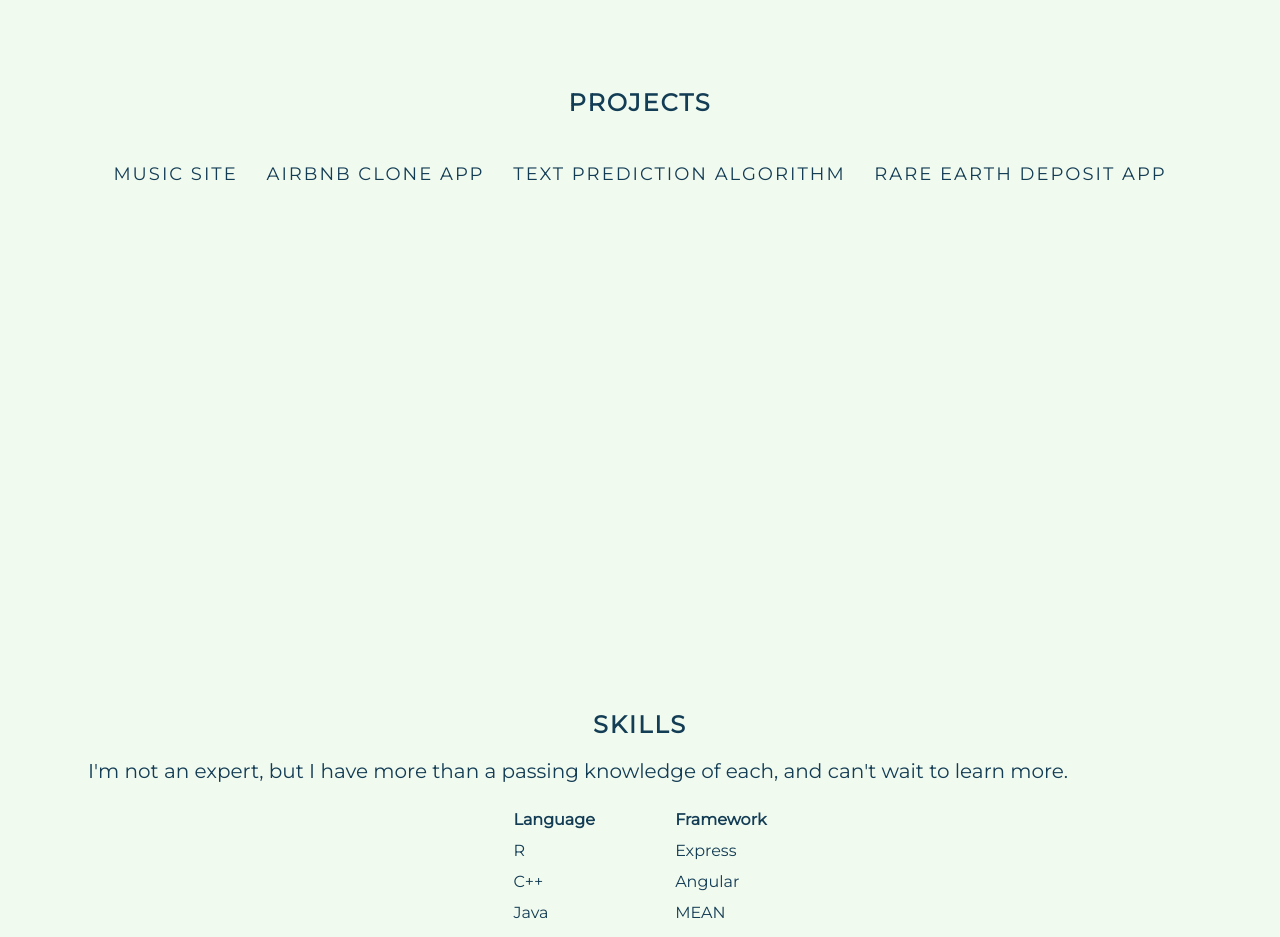
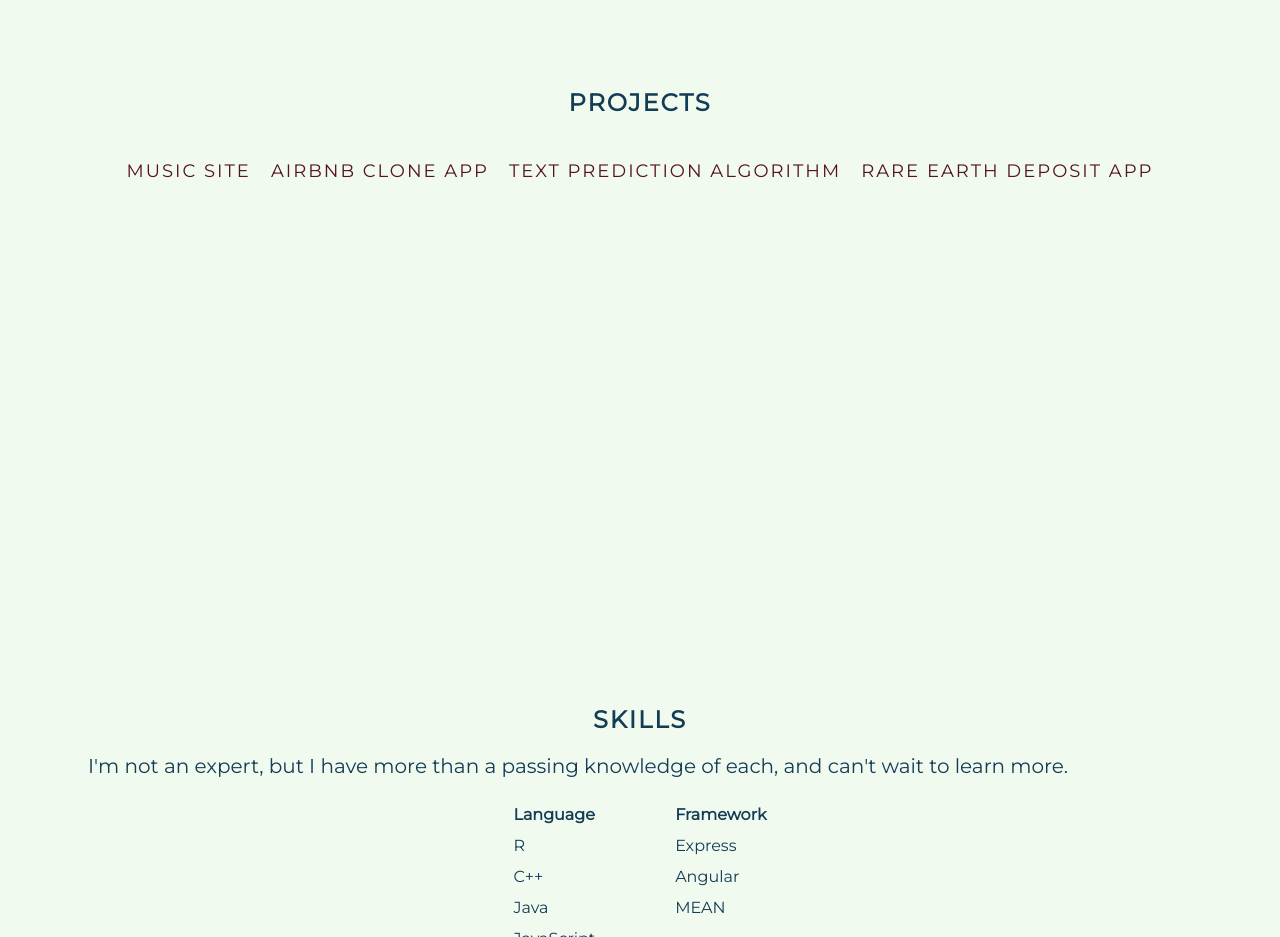
Before and after one commit to seewilds/portfolio, a plain HTML site: page index.html in a window 1280 px wide. Shown: the part 2460-3397 px from the top of the page. Drawn offline with Linux system fonts and the light colour scheme.

Commit message:
play with colour for project links

```diff
--- a/site.css
+++ b/site.css
@@ -54,7 +54,7 @@ footer{
     justify-content: center;
 }
 
-footer > a,i{
+footer > a,i, section.projects > ul >a{
     padding: 5px 10px;
     color: #55131b;
 }
```
Also changed, not shown: index.html (+0 -8 lines).
